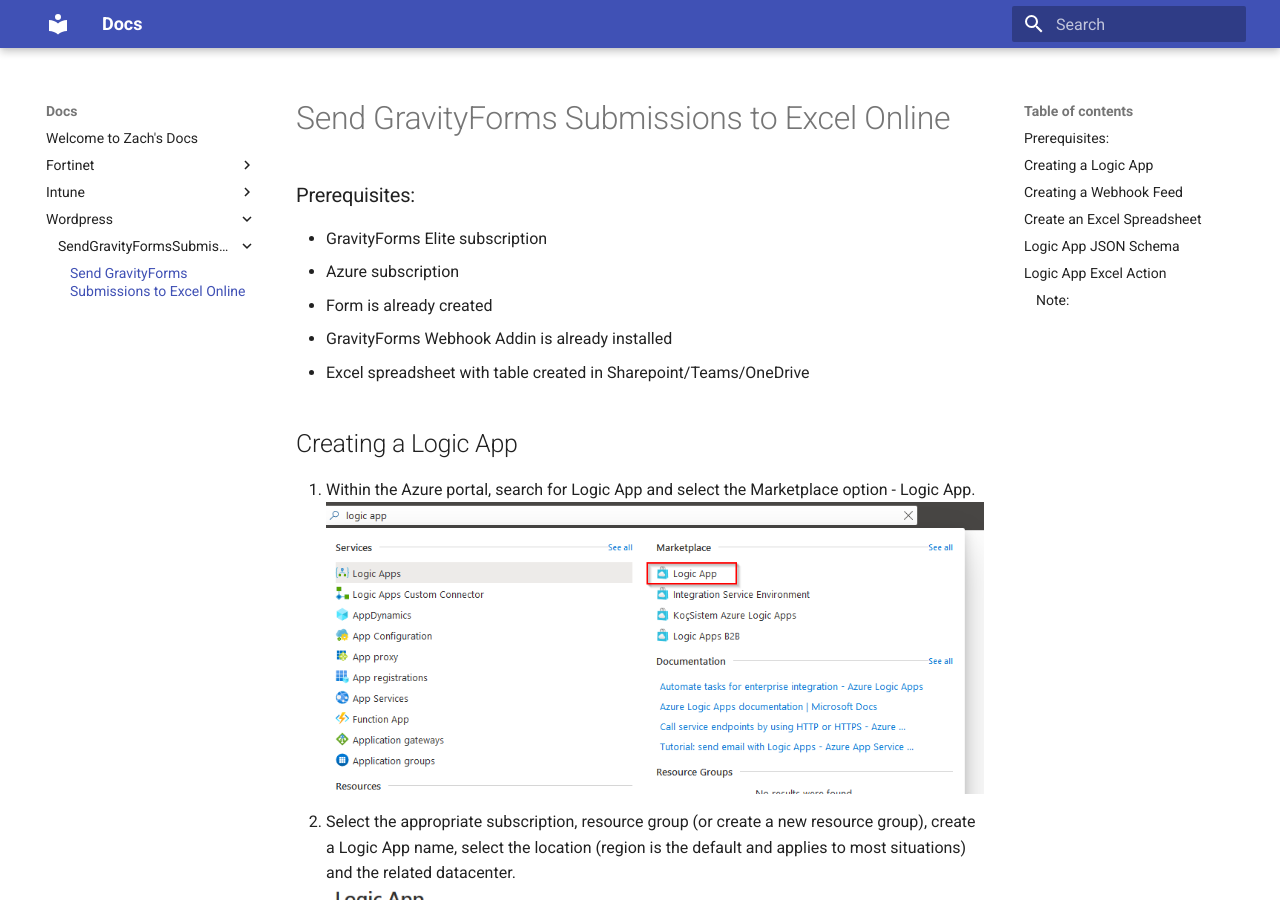
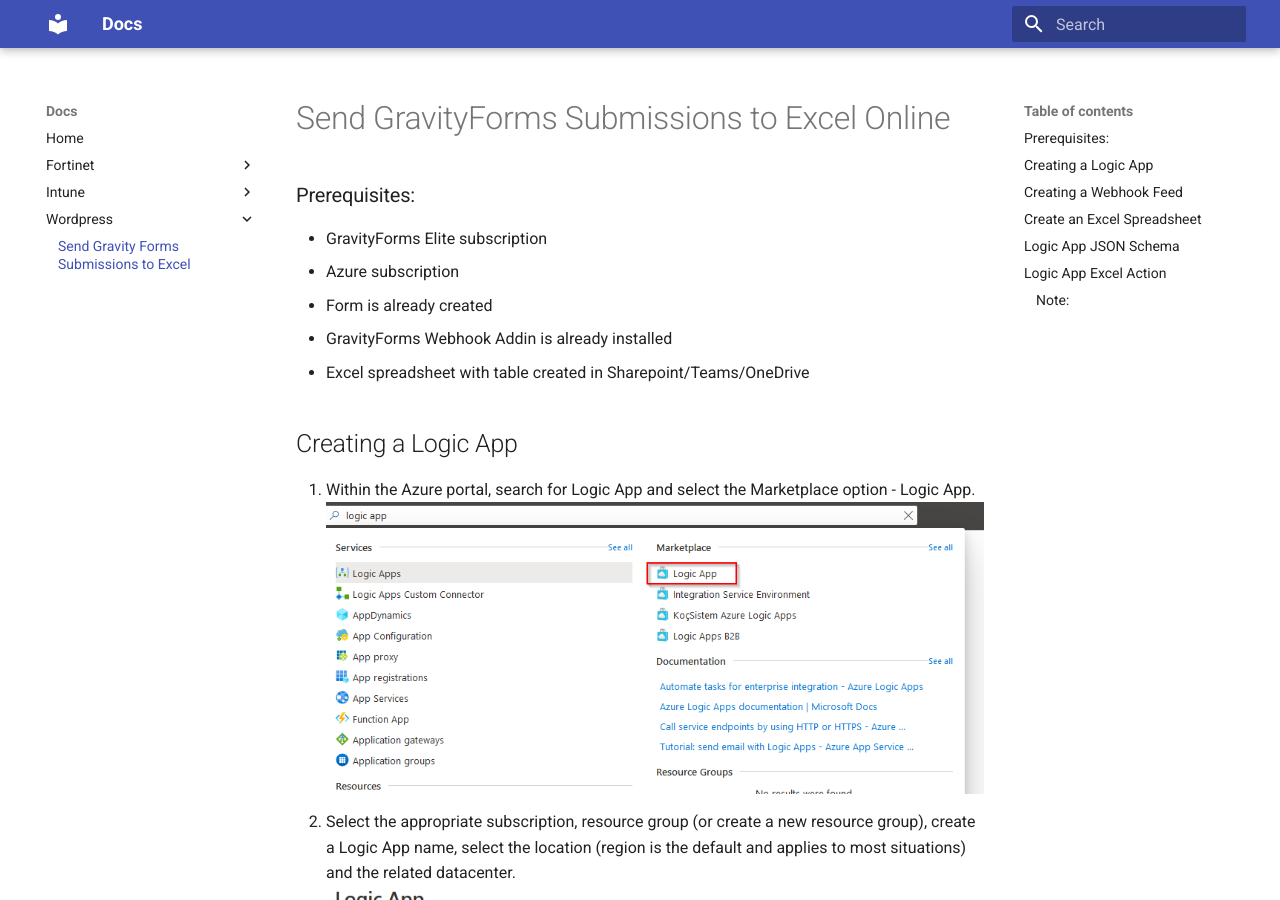
Before and after one commit to KSMC-TS/docs, an MkDocs documentation site: the page built from docs/wordpress/SendGravityFormsSubmissionstoExcel/index.md, in a window 1280 px wide and 900 px high. Built offline with MkDocs 1.6.1 and Material for MkDocs 9.7.7, drawn with Linux system fonts in a browser that asks for light colours; some of the changed lines change nothing that is shown.

Commit message:
adjustments again

```diff
--- a/mkdocs.yml
+++ b/mkdocs.yml
@@ -1,4 +1,12 @@
 site_name: Docs
 theme:
   name: material
-use_directory_urls: true
+use_directory_urls: false
+nav:
+    - Home: 'index.md'
+    - 'Fortinet':
+        - 'Automated Certificate Renewal': 'fortinet/AutomatedCertificateRenewal/index.md'
+    - 'Intune':
+        - 'Create App Deployment Msi': 'intune/CreateAppDeploymentMsi/index.md'
+    - 'Wordpress':
+        - 'Send Gravity Forms Submissions to Excel': 'wordpress/SendGravityFormsSubmissionstoExcel/index.md'
```
